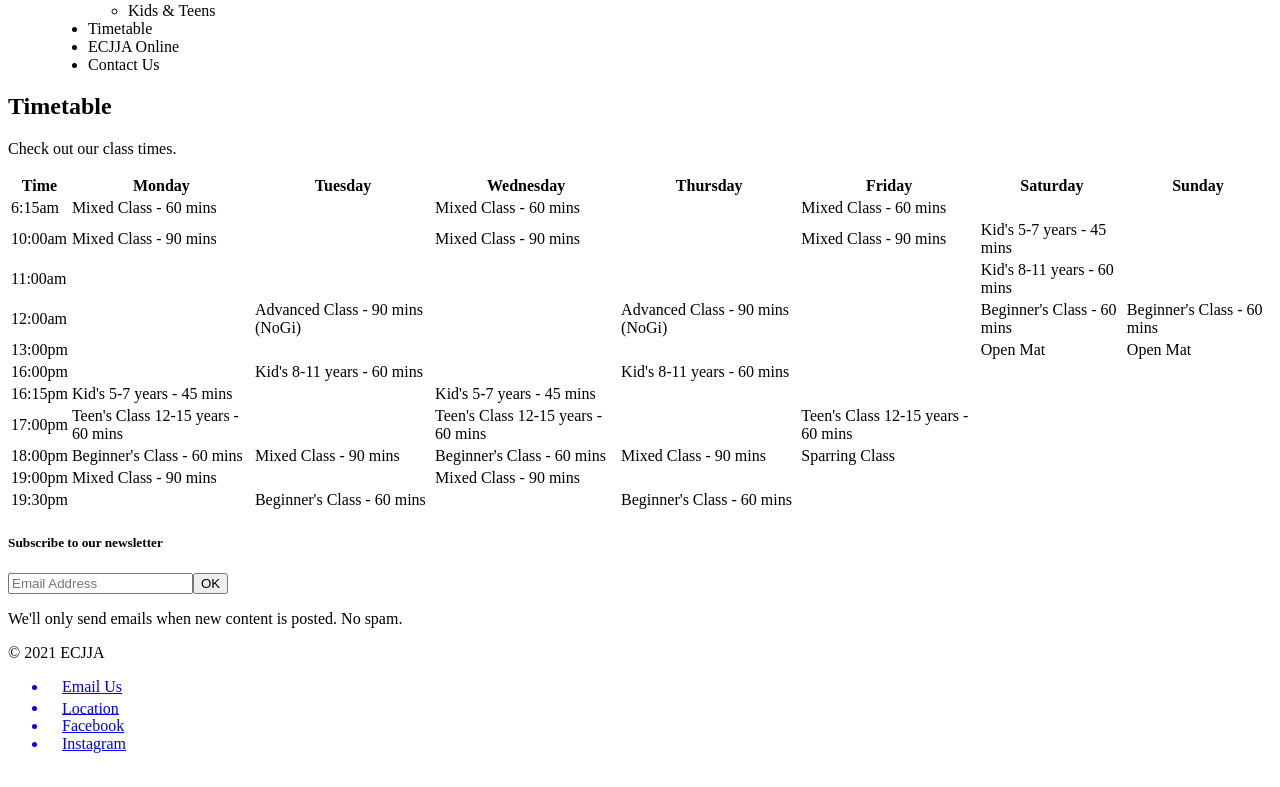
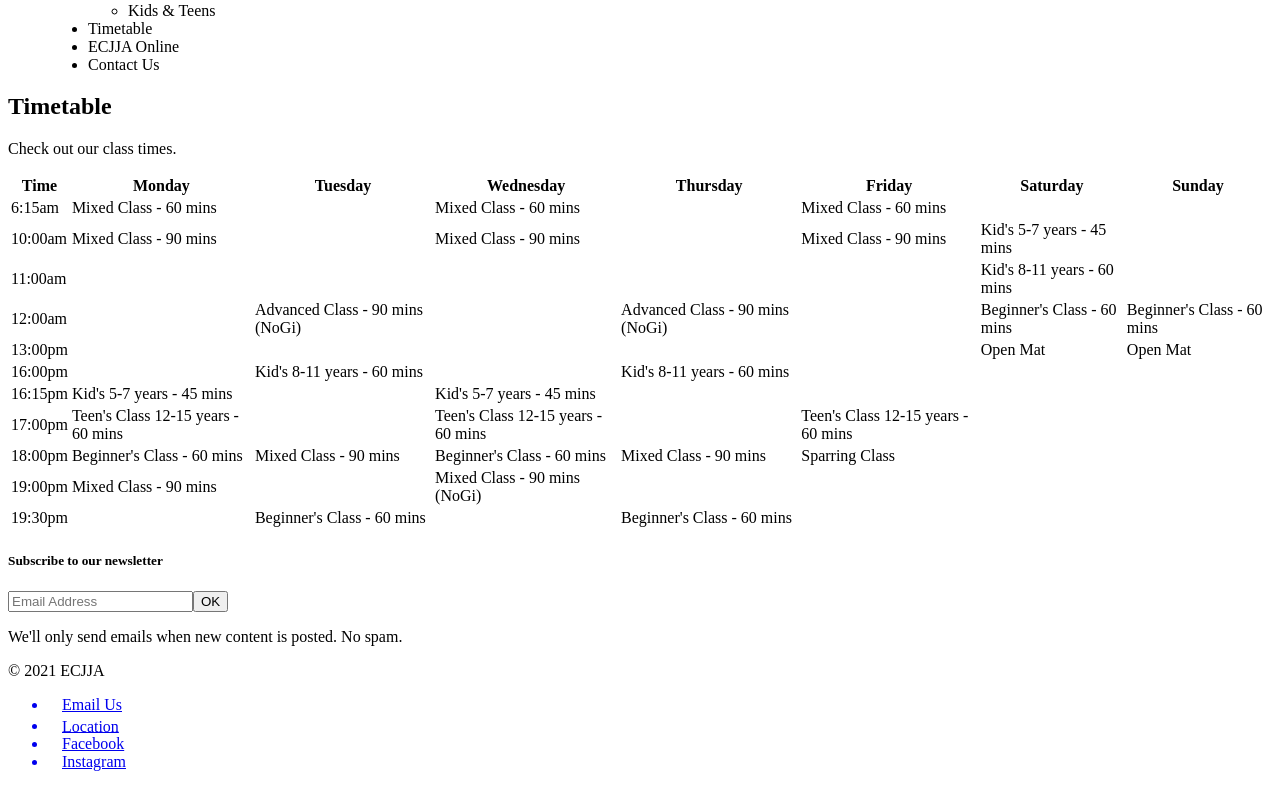
Before and after one commit to slammer1870/ecjja-index, a Next.js app: page /timetable in a window 1280 px wide. Shown: the part 1385-2172 px from the top of the page. Built offline with nearby package versions, Linux system fonts and the light colour scheme.

Commit message:
fix: timetable

```diff
--- a/pages/timetable.js
+++ b/pages/timetable.js
@@ -213,7 +213,7 @@ export default function Timetable() {
                   </td>
                   <td className="border-t-2 border-b-2 border-gray-200 px-4 py-3 text-sm"></td>
                   <td className="border-t-2 border-b-2 border-gray-200 px-4 py-3 text-sm font-medium text-indigo-700">
-                    Mixed Class - 90 mins
+                    Mixed Class - 90 mins (NoGi)
                   </td>
                   <td className="border-t-2 border-b-2 border-gray-200 px-4 py-3 text-sm"></td>
                   <td className="border-t-2 border-b-2 border-gray-200 px-4 py-3 text-sm"></td>
```
